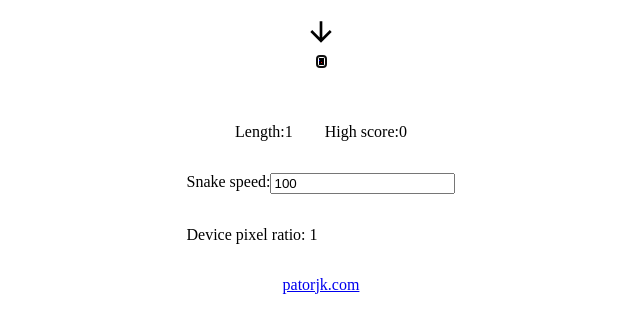
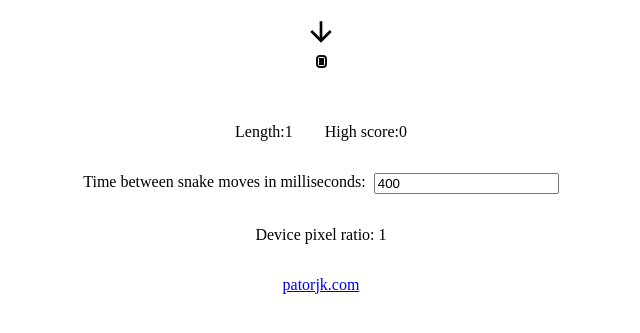
Before and after one commit to patorjk/subpixel-snake, a website: page src/index.html in a window 1280 px wide. Shown: the part 105-438 px from the top of the page, without its empty margins (319-959 px from the left). Drawn offline with Linux system fonts and the light colour scheme.

Commit message:
minor updates

```diff
--- a/src/index.html
+++ b/src/index.html
@@ -28,7 +28,7 @@
         <div style="display:flex;flex-direction:row;">Length: <div id="snakeLength">1</div></div>
         <div style="display:flex;flex-direction:row;">High score: <div id="highScore">1</div></div>
       </div>
-      <div id="speed-section" style="display:flex;justify-content: center;"><label for="speed">Snake speed:</label> <input id="speed" type="number" min="50"/></div>
+      <div id="speed-section" style="display:flex;justify-content: center;gap:0.5rem;"><label for="speed">Time between snake moves in milliseconds:</label> <input id="speed" type="number" min="50"/></div>
       <div id="options-section" style="display:none;justify-content: center;"><input type="checkbox" id="useButtons"/><label for="useButtons">Use buttons for arrow keys</label></div>
 
       <div id="buttons" style="display:none;">
@@ -40,7 +40,7 @@
         </div>
       </div>
 
-      <div id="dpr" style="display:flex;flex-direction:row;gap:0.25rem">Device pixel ratio: <div id="pixelRatio"></div><div id="ratioMessage" style="display:none;font-weight:bold;">(The ratio needs to be 1 for this to work, please zoom in or out)</div></div>
+      <div id="dpr" style="display:flex;flex-direction:row;gap:0.25rem;justify-content:center;">Device pixel ratio: <div id="pixelRatio"></div><div id="ratioMessage" style="display:none;font-weight:bold;">(The ratio needs to be 1 for this to work, please zoom in or out)</div></div>
 
       <div style="display:flex;flex-direction:row;gap:0.25rem;align-self:center;">
         <a href="https://patorjk.com/">patorjk.com</a>
@@ -78,11 +78,9 @@
       if (theKeys[evt.key]) {
         document.getElementById('game-area').focus();
       }
-      console.log(evt.key);
+
       if (evt.key === '0') {
-        console.log('1')
         if (document.getElementById('playAgain')) {
-          console.log('2');
           document.getElementById('playAgain').click();
         }
       }
--- a/src/js/snake.js
+++ b/src/js/snake.js
@@ -131,7 +131,7 @@ SNAKE.Snake = SNAKE.Snake || (function () {
       return;
     }
     if (localStorage[HIGH_SCORE_KEY] === undefined) localStorage.setItem(HIGH_SCORE_KEY, 0);
-    if (localStorage.snakeSpeed === undefined) localStorage.setItem('snakeSpeed', 100);
+    if (localStorage.snakeSpeed === undefined) localStorage.setItem('snakeSpeed', 400);
 
     // ----- private variables -----
 
```
